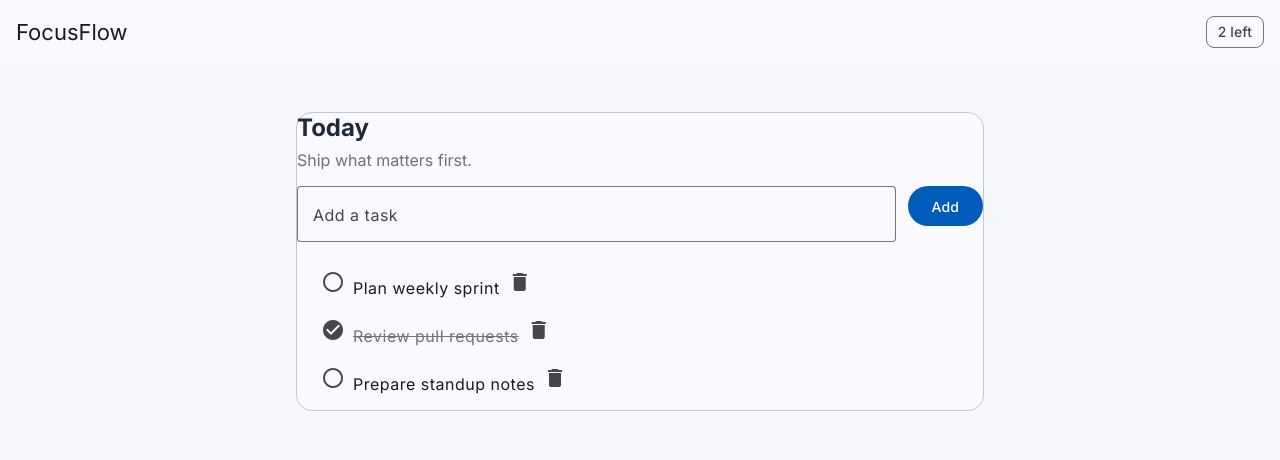
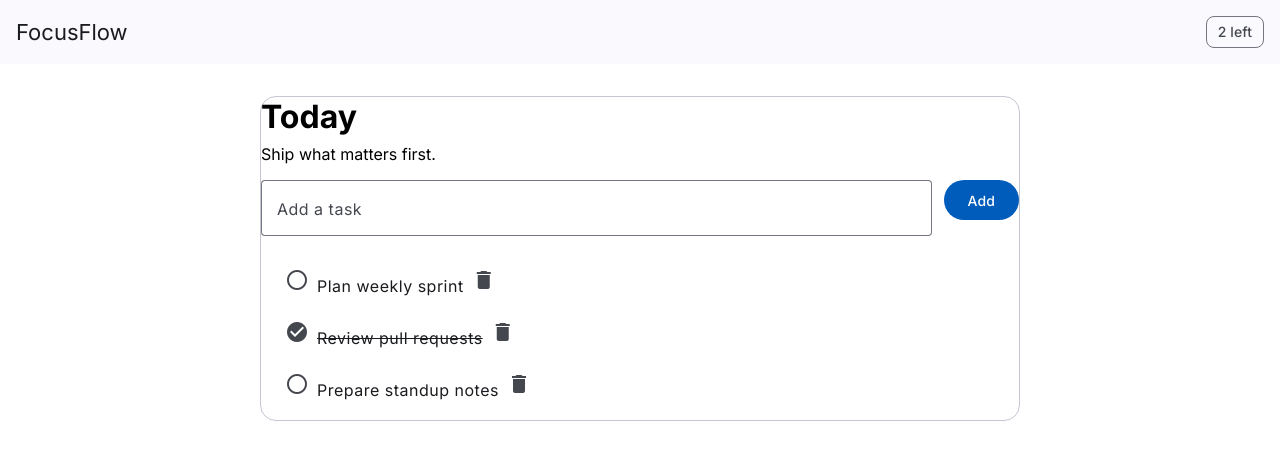
Before and after one commit to habi4ek/todo, an Angular app: page / in a window 1280 px wide. Shown: the top 460 px of the page. Built offline with nearby package versions, Linux system fonts and the light colour scheme.

Commit message:
Refine app styling to use Angular Material theming

```diff
--- a/src/app/app.component.scss
+++ b/src/app/app.component.scss
@@ -7,6 +7,7 @@
   position: sticky;
   top: 0;
   z-index: 10;
+  box-shadow: var(--mat-sys-level2);
 }
 
 .spacer {
@@ -18,24 +19,26 @@
 }
 
 .todo-card {
+  margin: 0 auto;
+  max-width: 760px;
   border-radius: 1rem;
+  background: var(--mat-sys-surface);
 }
 
 h1 {
   margin: 0;
-  font-size: 1.5rem;
 }
 
 .subtitle {
   margin: 0.5rem 0 1rem;
-  color: #6b7280;
+  color: var(--mat-sys-on-surface-variant);
 }
 
 .todo-form {
   display: grid;
   grid-template-columns: 1fr;
   gap: 0.75rem;
-  margin-bottom: 0.5rem;
+  margin-bottom: 0.75rem;
 }
 
 mat-form-field {
@@ -43,18 +46,19 @@
 }
 
 mat-list-item {
+  margin-bottom: 0.25rem;
   border-radius: 0.75rem;
+  background: var(--mat-sys-surface-container-low);
 }
 
 .done {
   text-decoration: line-through;
-  opacity: 0.6;
+  color: var(--mat-sys-on-surface-variant);
 }
 
 @media (min-width: 768px) {
   .page {
-    max-width: 720px;
-    margin: 2rem auto;
+    padding: 2rem 1rem;
   }
 
   .todo-form {
--- a/src/styles.scss
+++ b/src/styles.scss
@@ -1,11 +1,25 @@
 @use '@angular/material' as mat;
 
-html {
-  @include mat.theme((
-    color: mat.$azure-palette,
-    typography: Inter,
-    density: 0
-  ));
+@include mat.core();
+
+$app-theme: mat.define-theme((
+  color: (
+    theme-type: light,
+    primary: mat.$azure-palette,
+    tertiary: mat.$blue-palette
+  ),
+  typography: (
+    plain-family: Inter,
+    brand-family: Inter
+  ),
+  density: (
+    scale: 0
+  )
+));
+
+:root {
+  @include mat.all-component-themes($app-theme);
+  @include mat.typography-hierarchy($app-theme);
 }
 
 * {
@@ -16,10 +30,10 @@
 body {
   margin: 0;
   min-height: 100%;
-  background: #f5f7fb;
-  color: #1f2937;
 }
 
 body {
   font-family: Inter, sans-serif;
+  background: var(--mat-sys-surface-container-low);
+  color: var(--mat-sys-on-surface);
 }
```
